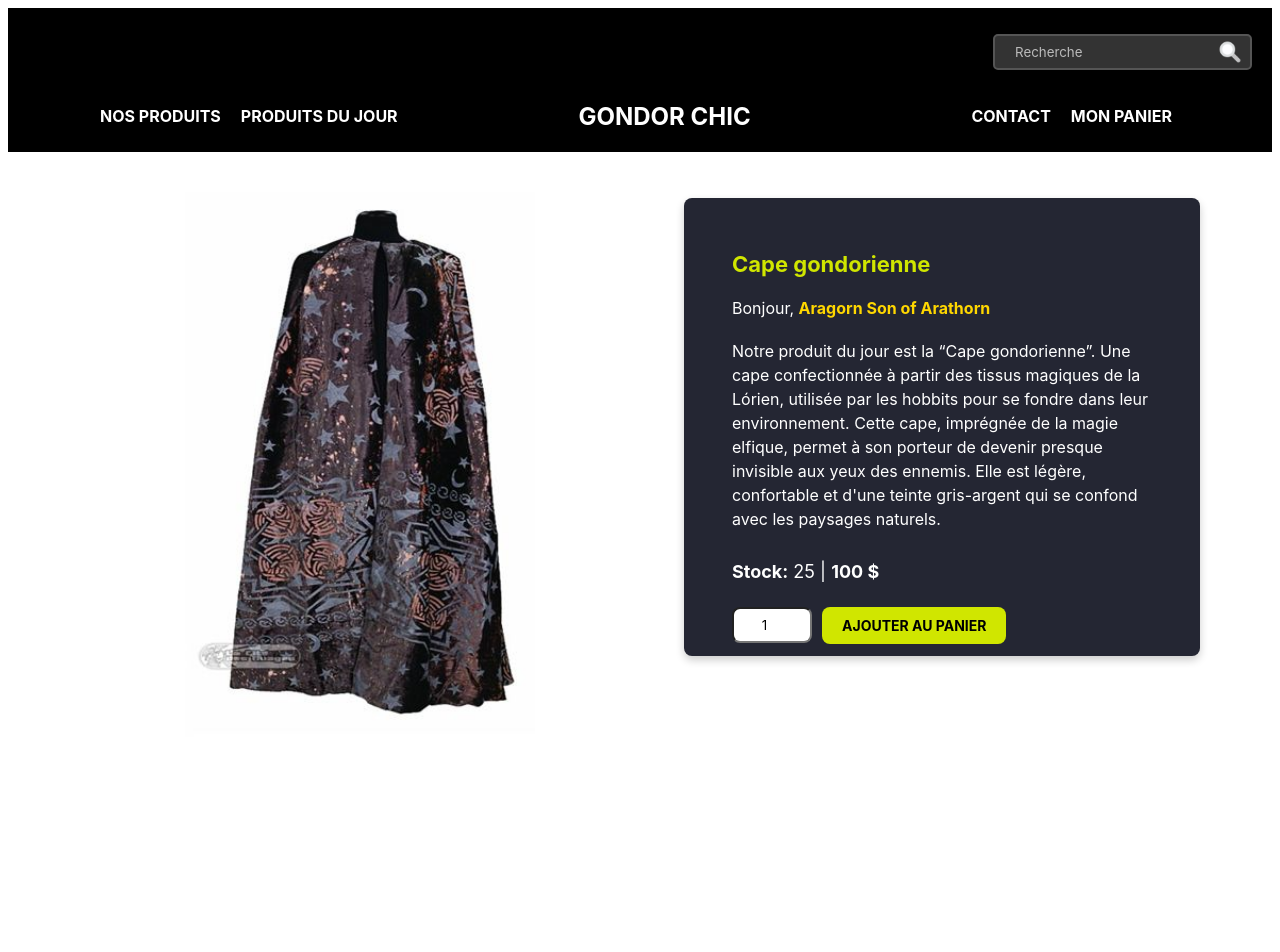
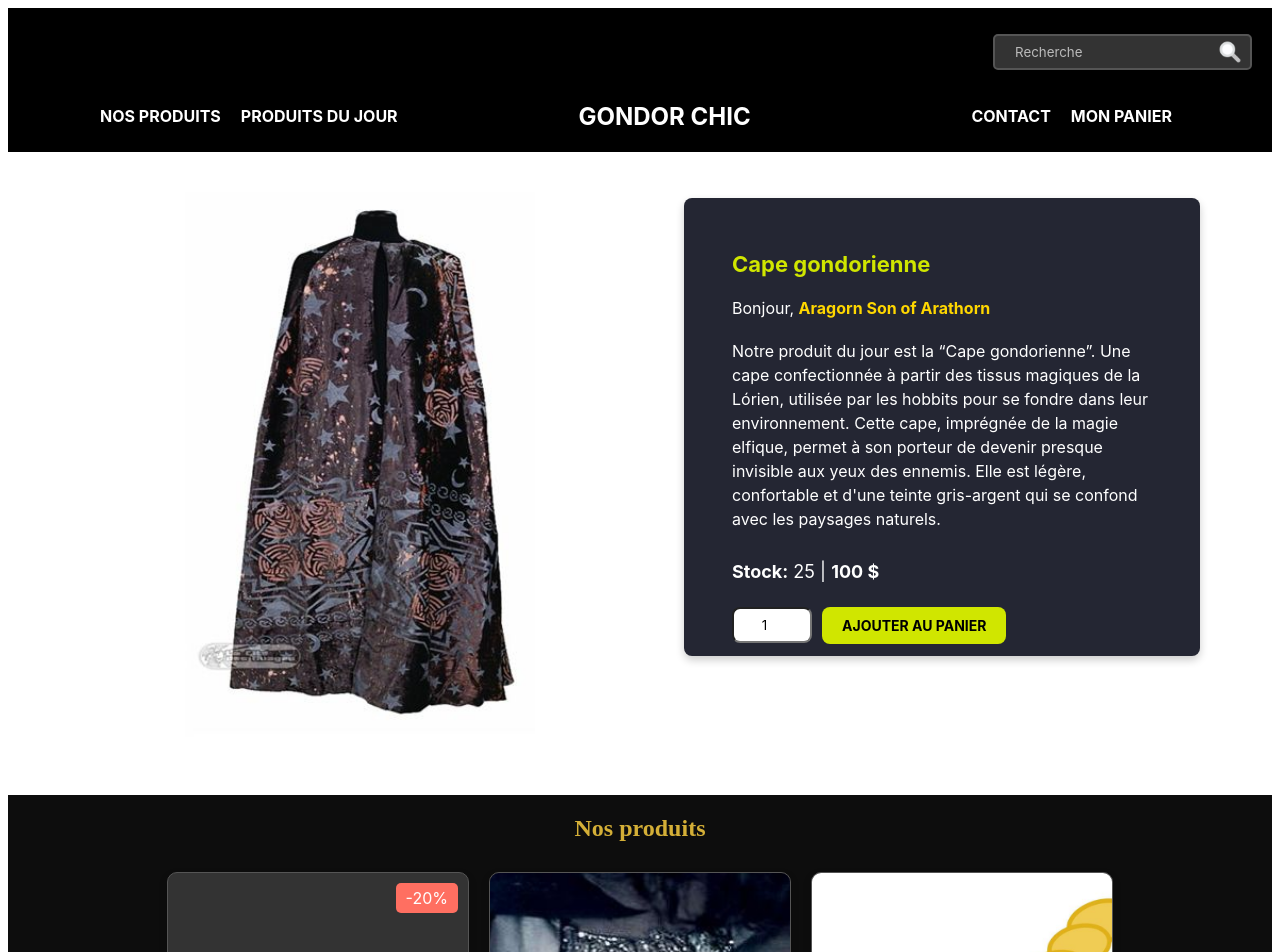
Before and after one commit to MioraRatsiresy/Gondor_Chic, a React (Vite) app in the folder Gondor_chic/: page /home in a window 1280 px wide. Shown: the top 952 px of the page. Before the commit the page ends 800 px from the top, so only its background shows below. Built offline with nearby package versions, Linux system fonts and the light colour scheme.

Commit message:
Adding List of Products in ConnectedHome

```diff
--- a/Gondor_chic/src/pages/ConnectedHome.tsx
+++ b/Gondor_chic/src/pages/ConnectedHome.tsx
@@ -3,6 +3,7 @@ import productImage from '../assets/images/product.jpg';
 import CustomHeader from "../components/accueil/CustomHeader";
 import CustomHome from "./CustomHome";
 import connectedUser from "../data/userData";
+import Products from "../components/accueil/Products";
 
 const ConnectedHome: React.FC = () => {
     return (
@@ -16,6 +17,7 @@ const ConnectedHome: React.FC = () => {
                 imageUrl={productImage}
                 user={connectedUser}
             />
+            <Products />
         </>
     );
 };
```
Also changed, not shown: 1 other file (tests, documents, lock files or other folders).
